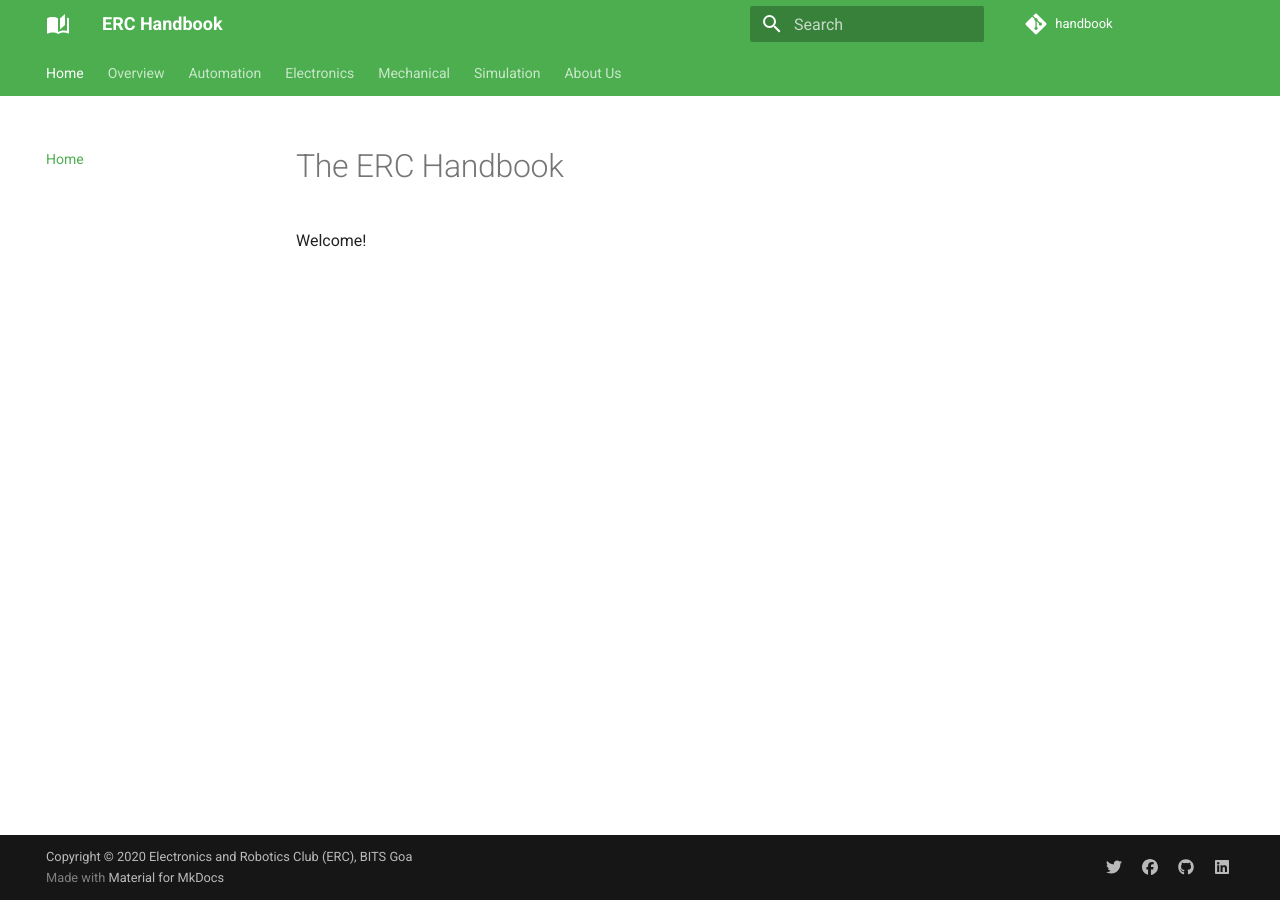
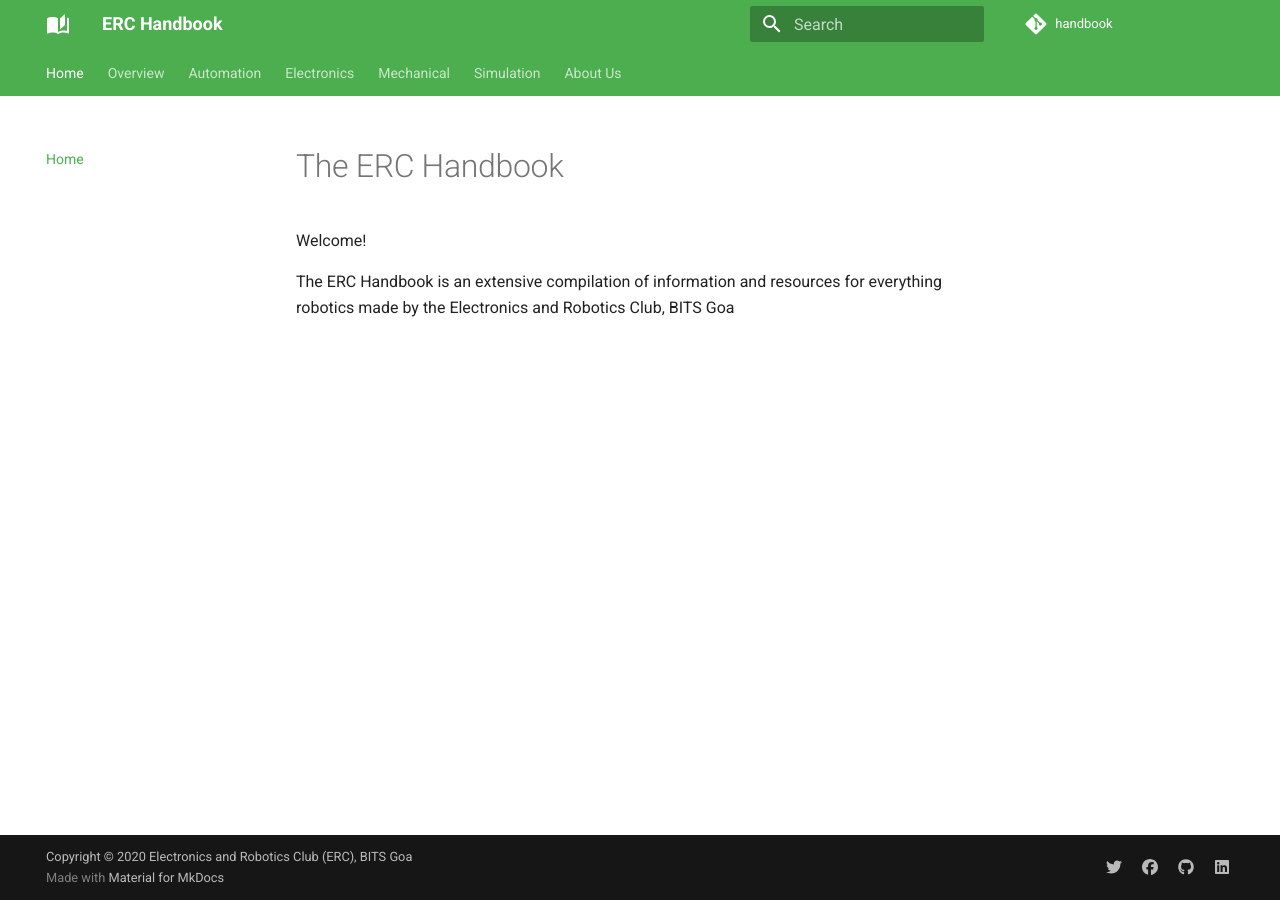
Before and after one commit to ERC-BPGC/handbook, an MkDocs documentation site: the page built from docs/index.md, in a window 1280 px wide. Built offline with MkDocs 1.6.1 and Material for MkDocs 9.7.7, drawn with Linux system fonts in a browser that asks for light colours; comment, search, counter and statistics services are not loaded.

Commit message:
[01/08/20] Test1 for auto changelog generator

```diff
--- a/docs/index.md
+++ b/docs/index.md
@@ -1,3 +1,5 @@
 # The ERC Handbook
 
 Welcome!
+
+The ERC Handbook is an extensive compilation of information and resources for everything robotics made by the Electronics and Robotics Club, BITS Goa
```
